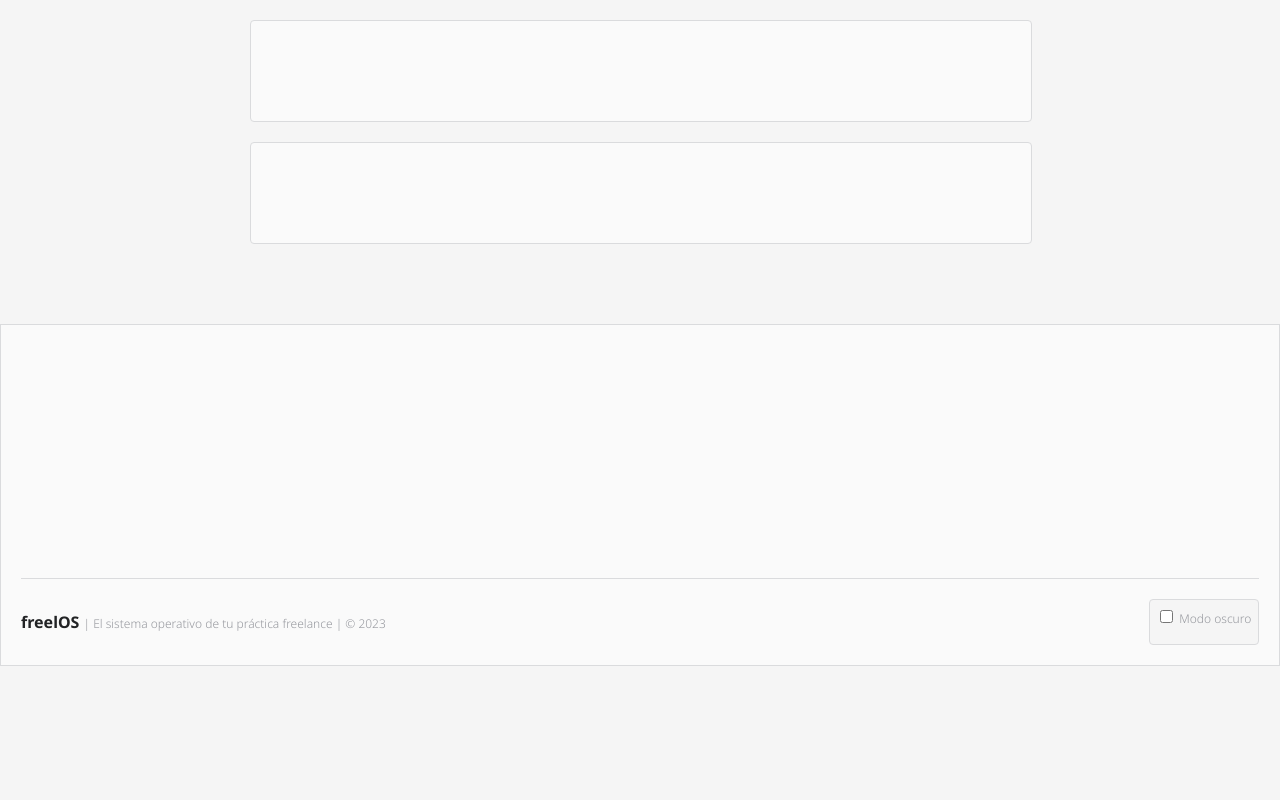
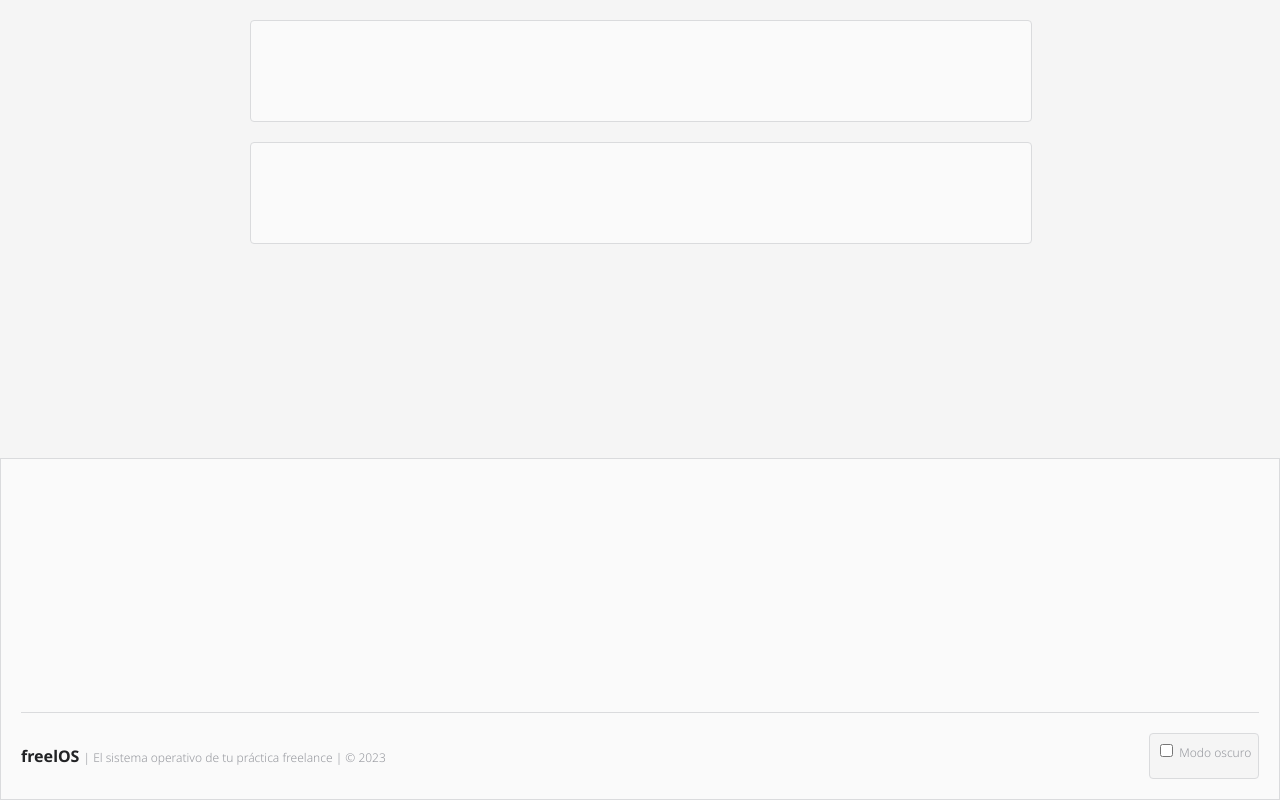
Before and after one commit to matiasbaldanza/coderhouse-js-34150-matiasbaldanza-preentrega-3, a website built with Vite: page index.html in a window 1280 px wide. Built offline with nearby package versions, Linux system fonts and the light colour scheme.

Commit message:
FIX: El footer queda fijo abajo si el contenido no ocupa el 100% del espacio vertical

```diff
--- a/css/styles.css
+++ b/css/styles.css
@@ -46,12 +46,21 @@ body {
     padding: 0;
     font-size: 1.6rem;
     background-color: var(--color-bg);
+
+    display: flex;
+    flex-direction: column;
+    flex-wrap: wrap;
+    min-height: 100vh;
+    overflow: scroll-y;
 }
 
 main {
+    width: calc(100% - calc(var(--gl-spacer) * 2));
     max-width: 780px;
     padding: var(--gl-spacer);
     margin: 0 auto;
+    flex: 1;            /* Mantiene el footer abajo, si no hay suficiente contenido */
+
     display: flex;
     flex-direction: column;
     justify-content: flex-start;
```
